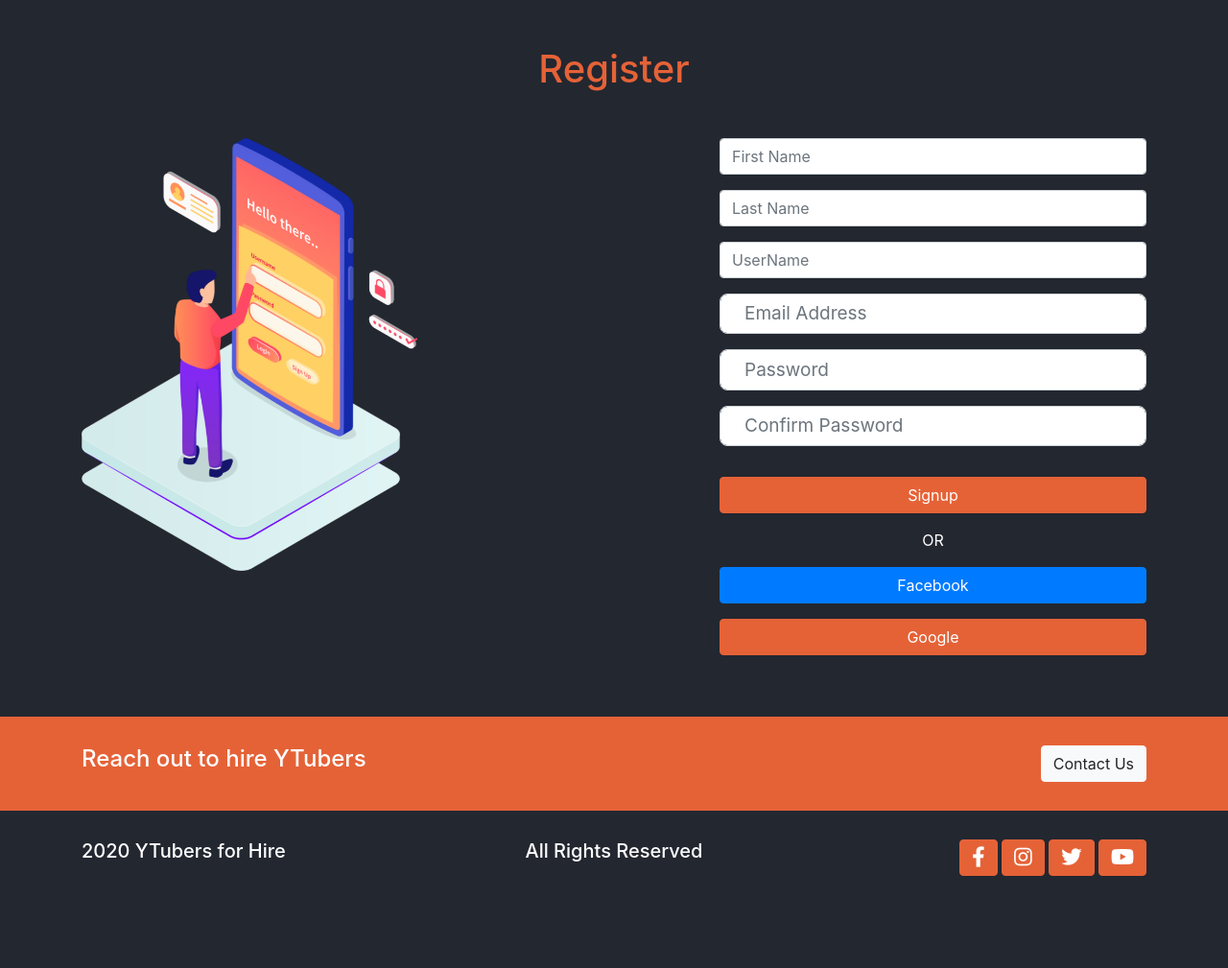
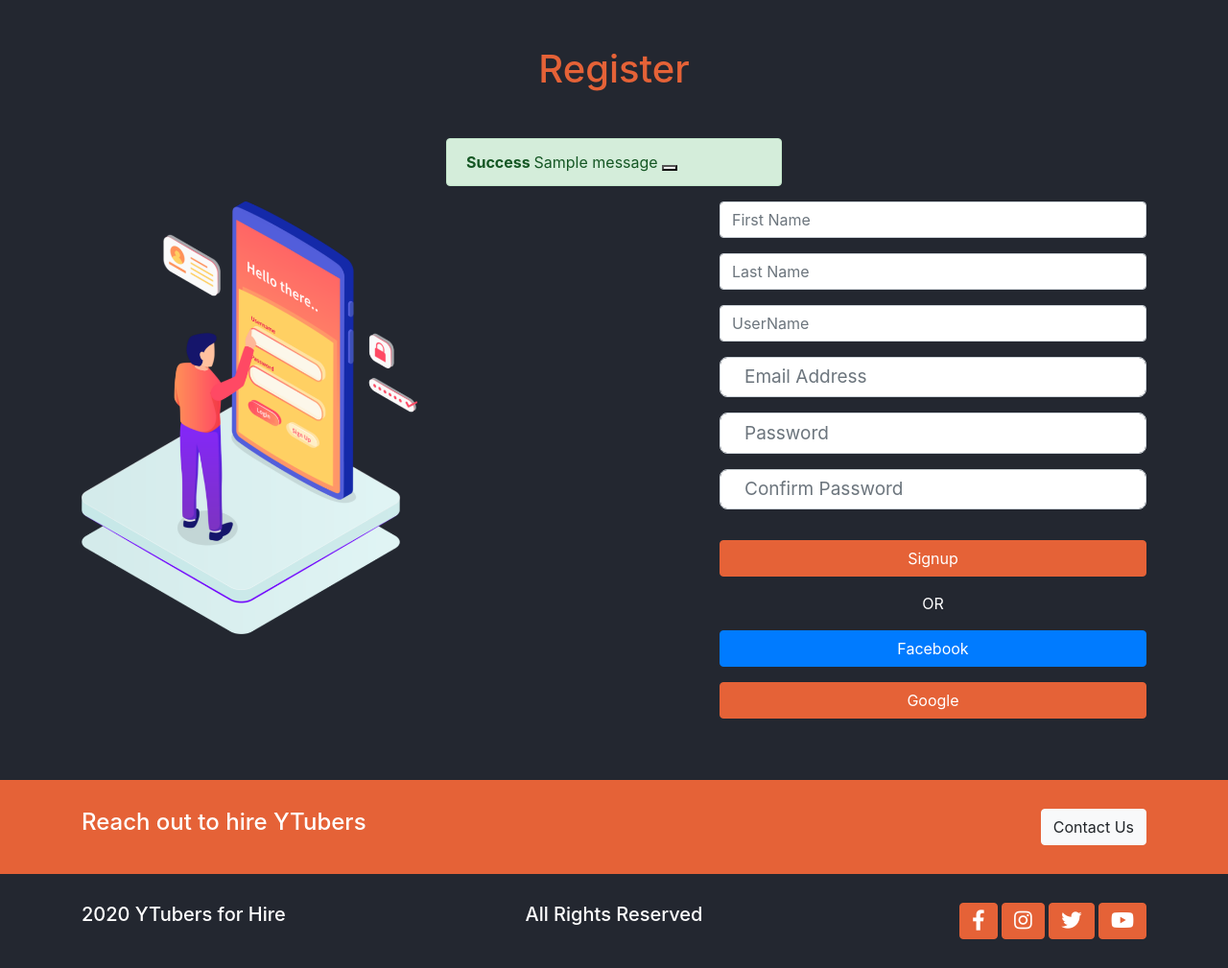
Before and after one commit to rohitjire/django-tubersapp, a Django app: page /accounts/register in a window 1280 px wide. Shown: the part 109-1118 px from the top of the page at 96% size. Before the commit the page ends 1052 px from the top, so only its background shows below. Run offline with Django 3.2, Linux system fonts and the light colour scheme; tables that the repository leaves empty hold one stand-in row (Sample ...); one stand-in notice (Sample message) is shown; some libraries are stand-ins or nearby versions.

Commit message:
messages feature added

```diff
--- a/tubers/accounts/views.py
+++ b/tubers/accounts/views.py
@@ -18,7 +18,7 @@ def login(request):
             messages.success(request, 'You are LoggedIn')
             return redirect('dashboard')
         else:
-            messages.error(request, 'Invalid Credentials')
+            messages.warning(request, 'Invalid Credentials')
             return redirect('login')
 
     return render(request, 'accounts/login.html')
@@ -35,11 +35,11 @@ def register(request):
 
         if password == confirm_password:
             if User.objects.filter(username=username).exists():
-                messages.error(request, 'Username Exists')
+                messages.warning(request, 'Username Exists')
                 return redirect('register')
             else:
                 if User.objects.filter(email=email).exists():
-                    messages.error(request, 'Email already exists')
+                    messages.warning(request, 'Email already exists')
                     return redirect('register')
                 else:
                     user = User.objects.create_user(first_name=firstname, last_name=lastname, username=username,
@@ -48,7 +48,7 @@ def register(request):
                     messages.success(request, 'Account created successfully')
                     return redirect('login')
         else:
-            messages.error(request, message='Password do not match')
+            messages.warning(request, message='Password do not match')
             return redirect('register')
 
     return render(request, 'accounts/register.html')
--- a/tubers/templates/accounts/login.html
+++ b/tubers/templates/accounts/login.html
@@ -7,9 +7,15 @@
       Login
     </h1>
     <div class="row">
+      <div class="col-md-4 offset-md-4">
+        {% include 'messages.html' %}
+      </div>
+    </div>
+    <div class="row">
       <div class="col-md-6 ">
         <img src="{% static './assets/images/login-image.png' %}" class="img-fluid" alt="img">
       </div>
+
       <form method="POST" action="{% url 'login' %}" class="col-md-5 offset-1">
           {% csrf_token %}
         <div class="form-group">
--- a/tubers/templates/accounts/register.html
+++ b/tubers/templates/accounts/register.html
@@ -10,6 +10,11 @@
     <h1 class="text-center mt-5 mb-5">
       Register
     </h1>
+    <div class="row">
+      <div class="col-md-4 offset-md-4">
+        {% include 'messages.html' %}
+      </div>
+    </div>
     <div class="row">
       <div class="col-md-6 ">
         <img src="{% static './assets/images/login-image.png' %}" class="img-fluid" alt="img">
--- /dev/null
+++ b/tubers/templates/messages.html
@@ -0,0 +1,22 @@
+{% if messages %}
+
+    {% for message in messages %}
+        <div class="alert alert-{{message.tags}} alert-dismissible fade show" role="alert">
+            <strong>
+                {% if message.level == DEFAULT_MESSAGE_LEVELS.ERROR %}
+
+                Error:
+                {% else %}
+
+                {{message.tags | title}}
+
+                {% endif %}
+            </strong>
+            {{ message }}
+
+            <button type="button" class="btn-close" data-bs-dismiss="alert" aria-label="Close"></button>
+        </div>
+
+    {% endfor %}
+
+{% endif %}
```
